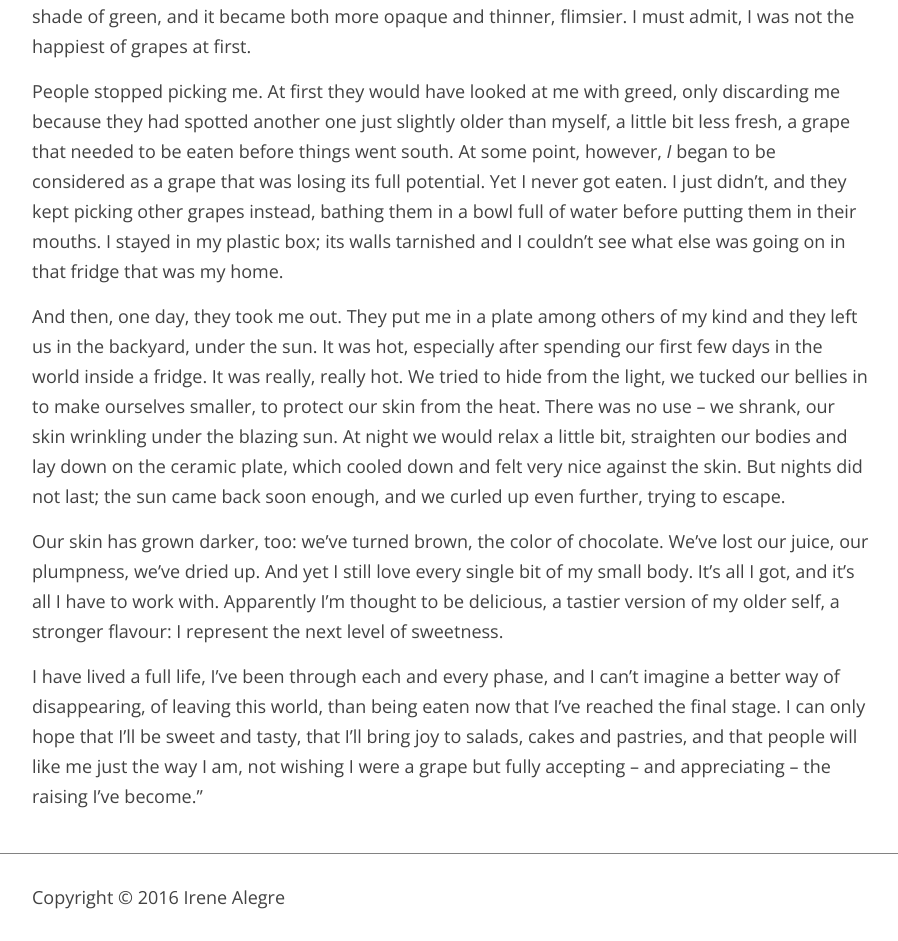
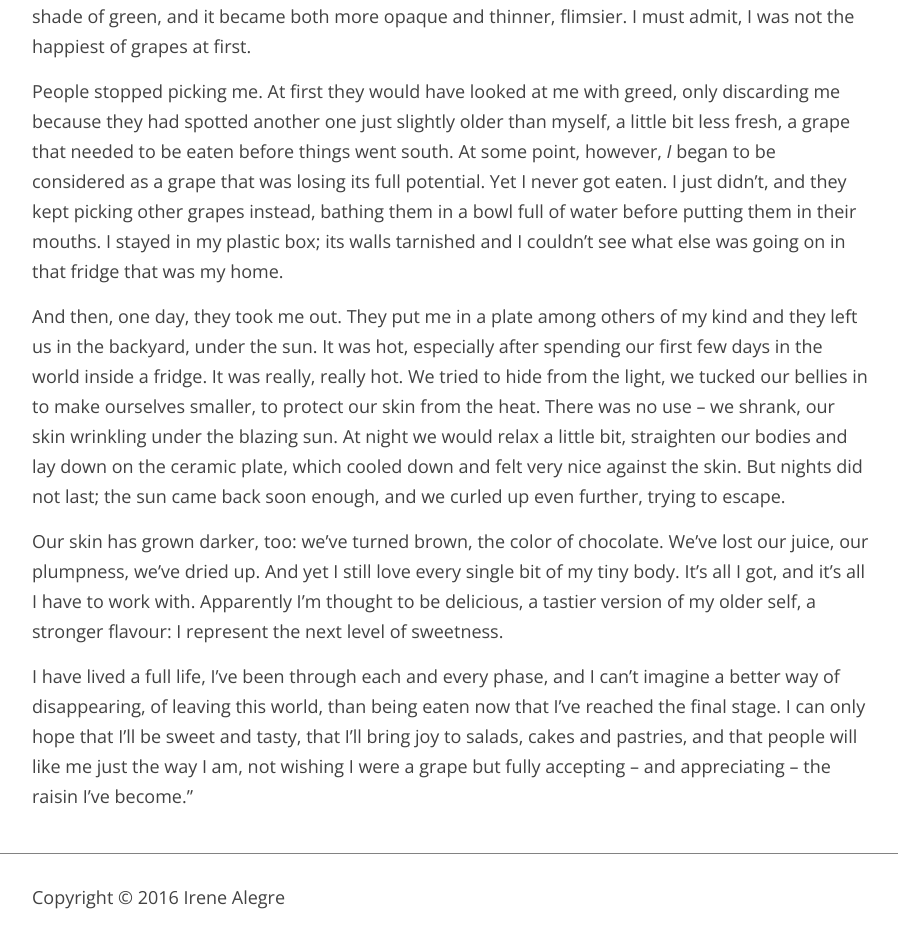
Before and after one commit to irenealgi/readbelow, a Jekyll site: the page built from _posts/2017-06-04-writing-prompt-the-life-of-a-grape.md, in a window 1280 px wide. Shown: the part 1139-2080 px from the top of the page, without its empty margins (188-1086 px from the left). Built offline with Jekyll 4.4.1, drawn with Linux system fonts in a browser that asks for light colours; our own code applies the rules of GitHub Pages for plain Markdown files.

Commit message:
Update from Forestry.io - 2017-06-04-writing-prompt-the-life-of-a-grape.md

```diff
--- a/_posts/2017-06-04-writing-prompt-the-life-of-a-grape.md
+++ b/_posts/2017-06-04-writing-prompt-the-life-of-a-grape.md
@@ -11,20 +11,22 @@
 
 Of the 180 writing promps you can find [here](http://www.dailyteachingtools.com/journal-writing-prompts.html#1), I picked the one below:
 
->Be a grape that becomes a raisin: describe how it feels to shrink, to shrivel, to become dry and wrinkled.
+<blockquote>
+<p>Be a grape that becomes a raisin: describe how it feels to shrink, to shrivel, to become dry and wrinkled.</p>
+</blockquote>
 
 I never said I was normal. Let's see what we can do.
 
 "To be honest, I have enjoyed my life so far. It's been a matter of constant change, moving from one phase into the next, never boring, always surprising and somewhat challenging. I was born into life as a plump, green grape. I was beautiful, soft and oval, a pretty shade of pale green. You could see what was inside me if you let the light come through my juicy body; I was honest, transparent: with me, you knew what you could get in an instant.
 
-I was of the seeded variety. I know you can now find many who _look_ like me but miss the weighty bits, the complexity of having tiny little fellows inside of you. Believe me, those seedless guys are heartless. I was full and rounded, I was whole.
+I was of the seeded variety. I know you can now find many who *look* like me but miss the weighty bits, the complexity of having tiny little fellows inside of you. Believe me, those seedless guys are heartless. I was full and rounded, I was whole.
 
 I began to shrank after a while – it didn't happen overnight. It was a slow process, the way a snail patiently approaches its home. At first I just noticed I was becoming slightly smaller. I could see the differences between myself and the new, fresher ones: I was getting softer. My skin turned a dirtier shade of green, and it became both more opaque and thinner, flimsier. I must admit, I was not the happiest of grapes at first.
 
-People stopped picking me. At first they would have looked at me with greed, only discarding me because they had spotted another one just slightly older than myself, a little bit less fresh, a grape that needed to be eaten before things went south. At some point, however, _I_ began to be considered as a grape that was losing its full potential. Yet I never got eaten. I just didn't, and they kept picking other grapes instead, bathing them in a bowl full of water before putting them in their mouths. I stayed in my plastic box; its walls tarnished and I couldn't see what else was going on in that fridge that was my home.
+People stopped picking me. At first they would have looked at me with greed, only discarding me because they had spotted another one just slightly older than myself, a little bit less fresh, a grape that needed to be eaten before things went south. At some point, however, *I* began to be considered as a grape that was losing its full potential. Yet I never got eaten. I just didn't, and they kept picking other grapes instead, bathing them in a bowl full of water before putting them in their mouths. I stayed in my plastic box; its walls tarnished and I couldn't see what else was going on in that fridge that was my home.
 
 And then, one day, they took me out. They put me in a plate among others of my kind and they left us in the backyard, under the sun. It was hot, especially after spending our first few days in the world inside a fridge. It was really, really hot. We tried to hide from the light, we tucked our bellies in to make ourselves smaller, to protect our skin from the heat. There was no use – we shrank, our skin wrinkling under the blazing sun. At night we would relax a little bit, straighten our bodies and lay down on the ceramic plate, which cooled down and felt very nice against the skin. But nights did not last; the sun came back soon enough, and we curled up even further, trying to escape.
 
-Our skin has grown darker, too: we've turned brown, the color of chocolate. We've lost our juice, our plumpness, we've dried up. And yet I still love every single bit of my small body. It's all I got, and it's all I have to work with. Apparently I'm thought to be delicious, a tastier version of my older self, a stronger flavour: I represent the next level of sweetness.
+Our skin has grown darker, too: we've turned brown, the color of chocolate. We've lost our juice, our plumpness, we've dried up. And yet I still love every single bit of my tiny body. It's all I got, and it's all I have to work with. Apparently I'm thought to be delicious, a tastier version of my older self, a stronger flavour: I represent the next level of sweetness.
 
-I have lived a full life, I've been through each and every phase, and I can't imagine a better way of disappearing, of leaving this world, than being eaten now that I've reached the final stage. I can only hope that I'll be sweet and tasty, that I'll bring joy to salads, cakes and pastries, and that people will like me just the way I am, not wishing I were a grape but fully accepting – and appreciating – the raising I've become."
+I have lived a full life, I've been through each and every phase, and I can't imagine a better way of disappearing, of leaving this world, than being eaten now that I've reached the final stage. I can only hope that I'll be sweet and tasty, that I'll bring joy to salads, cakes and pastries, and that people will like me just the way I am, not wishing I were a grape but fully accepting – and appreciating – the raisin I've become."
```
